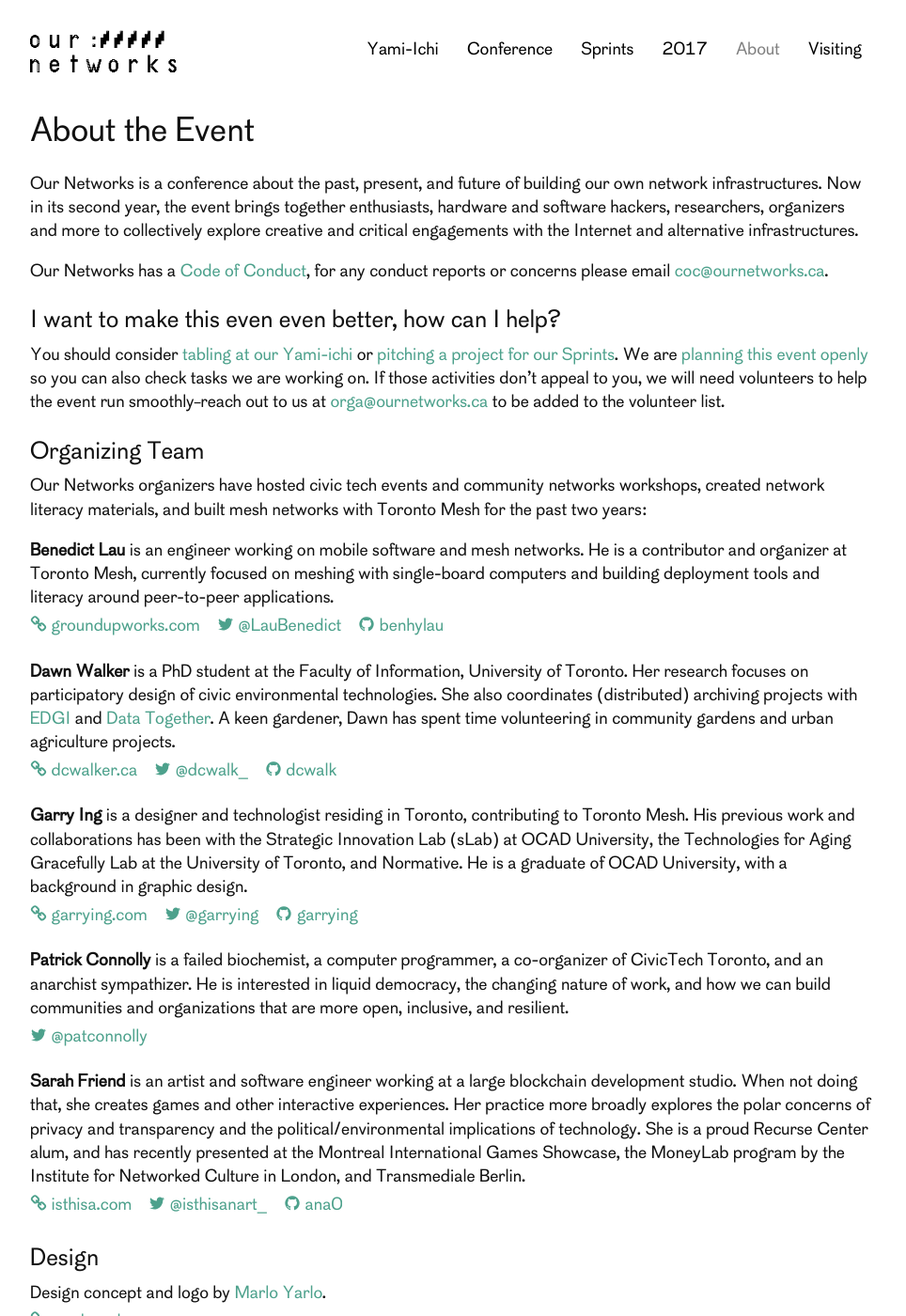
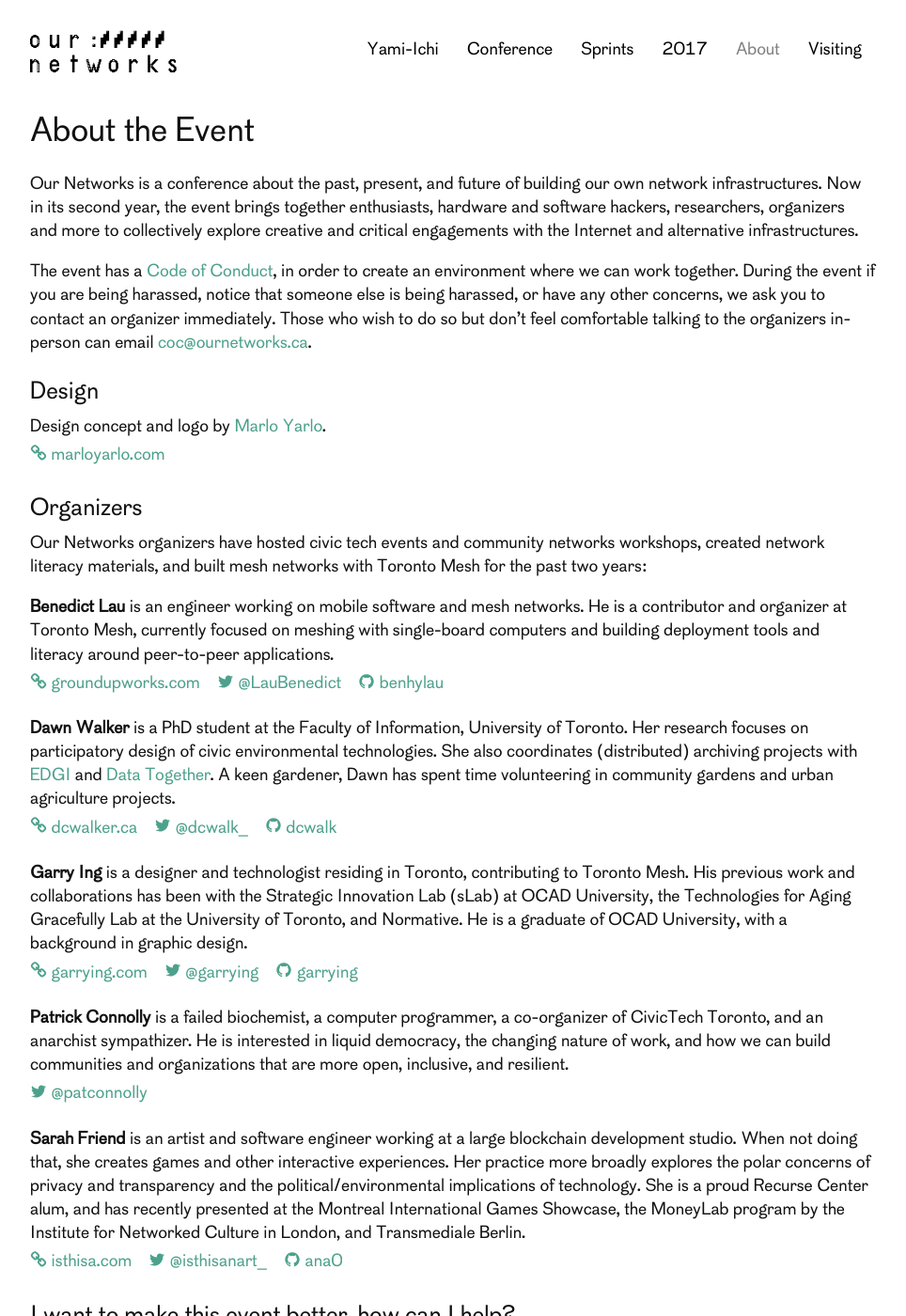
Before and after one commit to ournetworks/ournetworks.ca, a Jekyll site: the page built from about.md, in a window 1280 px wide and 1400 px high. Shown: the whole window at 94% size, without its empty margins (158-1122 px from the left). Built offline with Jekyll 4.4.1, drawn with Linux system fonts in a browser that asks for light colours; some of the changed text lies outside the part shown.

Commit message:
restructure about

```diff
--- a/2018/about.md
+++ b/about.md
@@ -4,18 +4,23 @@
 section: "2018"
 title: "About the Event"
 titleDisplay: "About"
+redirect_from:
+  - "/2018/about"
 ---
 
 Our Networks is a conference about the past, present, and future of building our own network infrastructures. Now in its second year, the event brings together enthusiasts, hardware and software hackers, researchers, organizers and more to collectively explore creative and critical engagements with the Internet and alternative infrastructures.
 
-Our Networks has a <a href="/code-of-conduct/">Code of Conduct</a>, for any conduct reports or concerns please email <a href="mailto:coc@ournetworks.ca">coc@ournetworks.ca</a>.
+The event has a <a href="/code-of-conduct/">Code of Conduct</a>, in order to create an environment where we can work together. During the event if you are being harassed, notice that someone else is being harassed, or have any other concerns, we ask you to contact an organizer immediately. Those who wish to do so but don’t feel comfortable talking to the organizers in-person can email <a href="mailto:coc@ournetworks.ca">coc@ournetworks.ca</a>.
 
+###  Design
 
-### I want to make this even even better, how can I help?
+Design concept and logo by [Marlo Yarlo](http://www.marloyarlo.com/).
 
-You should consider [tabling at our Yami-ichi](/yami-ichi/) or [pitching a project for our Sprints](/2018/sprints/). We are [planning this event openly](https://github.com/ournetworks/2018) so you can also check tasks we are working on. If those activities don't appeal to you, we will need volunteers to help the event run smoothly--reach out to us at <a href="mailto:{{ site.email }}">{{ site.email }}</a> to be added to the volunteer list.
+<ul class="bio-sm-list">
+  <li class="bio-sm-list-item"><a href="http://www.marloyarlo.com/" target="_blank">{% include icons/link.svg %}&nbsp;marloyarlo.com</a></li>
+</ul>
 
-###  Organizing Team
+###  Organizers
 
 Our Networks organizers have hosted civic tech events and community networks workshops, created network literacy materials, and built mesh networks with Toronto Mesh for the past two years:
 
@@ -57,10 +62,6 @@
   <li class="bio-sm-list-item"><a href="https://github.com/ana0" target="_blank">{% include icons/github.svg %}&nbsp;ana0</a></li>
 </ul>
 
-###  Design
+### I want to make this event better, how can I help?
 
-Design concept and logo by [Marlo Yarlo](http://www.marloyarlo.com/).
-
-<ul class="bio-sm-list">
-  <li class="bio-sm-list-item"><a href="http://www.marloyarlo.com/" target="_blank">{% include icons/link.svg %}&nbsp;marloyarlo.com</a></li>
-</ul>
+You should consider [tabling at our Yami-ichi](/yami-ichi/) or [pitching a project for our Sprints](/2018/sprints/). We are [planning this event openly](https://github.com/ournetworks/2018) so you can also check tasks we are working on. If those activities don't appeal to you, we will need volunteers to help the event run smoothly--reach out to us at <a href="mailto:{{ site.email }}">{{ site.email }}</a> to be added to the volunteer list.
```
